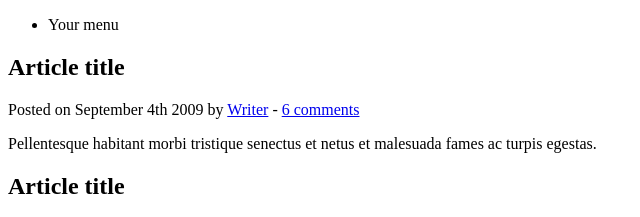
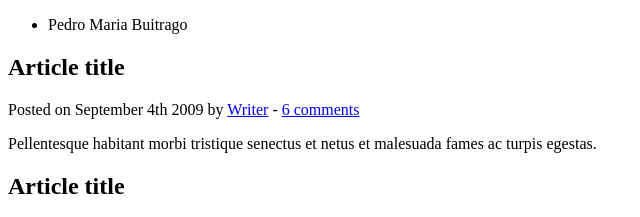
Before and after one commit to pedrobuitragoavaldigitallabs/demorepo-2, a plain HTML site: page index.html in a window 1280 px wide. Shown: the top 217 px of the page, 0-640 px from the left. Drawn offline with Linux system fonts and the light colour scheme.

Commit message:
Se modifico el titulo

```diff
--- a/index.html
+++ b/index.html
@@ -4,7 +4,7 @@
 
 <head>
 	<meta http-equiv="Content-Type" content="text/html; charset=UTF-8" />
-	<title>Your Website</title>
+	<title>Pedro Maria Buitrago</title>
 </head>
 
 <body>
@@ -12,7 +12,7 @@
 	<header>
 		<nav>
 			<ul>
-				<li>Your menu</li>
+				<li>Pedro Maria Buitrago</li>
 			</ul>
 		</nav>
 	</header>
```
